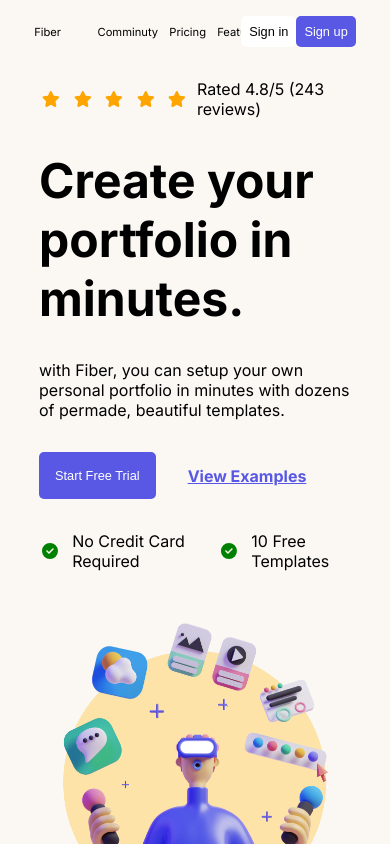
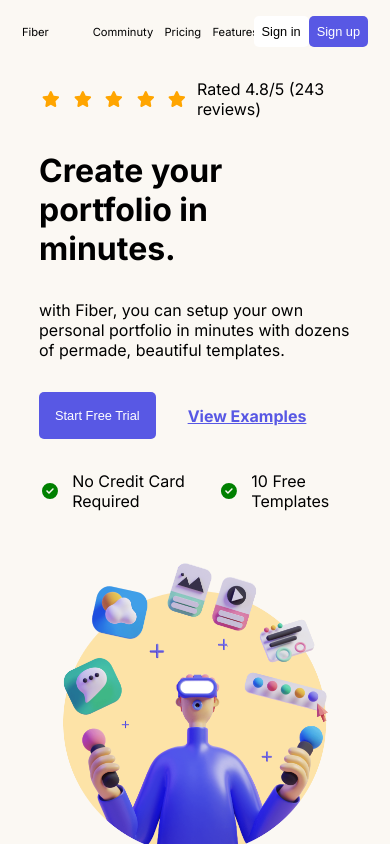
Before and after one commit to mohsen79/shatel, a Next.js app: page / in a window 390 px wide. Built offline with nearby package versions, Linux system fonts and the light colour scheme; no server answers.

Commit message:
some styles modified in Header.module.css and TopSection.module.css

```diff
--- a/app/components/layout/Header/Header.module.css
+++ b/app/components/layout/Header/Header.module.css
@@ -20,13 +20,13 @@
 @media screen and (max-width: 1024px) {
     .header {
         font-size: .7rem;
+        padding: 1rem 0;
     }
 }
 
 @media screen and (max-width: 768px) {
     .header nav ul {
         gap: .7rem;
-        justify-content: space-between;
     }
     .header button {
         padding: .5rem !important;
--- a/app/components/layout/TopSection/TopSection.module.css
+++ b/app/components/layout/TopSection/TopSection.module.css
@@ -57,4 +57,7 @@
         .info {
             width: 80%;
         }
+        .info h2 {
+            font-size: 2rem;
+        }
     }
```
